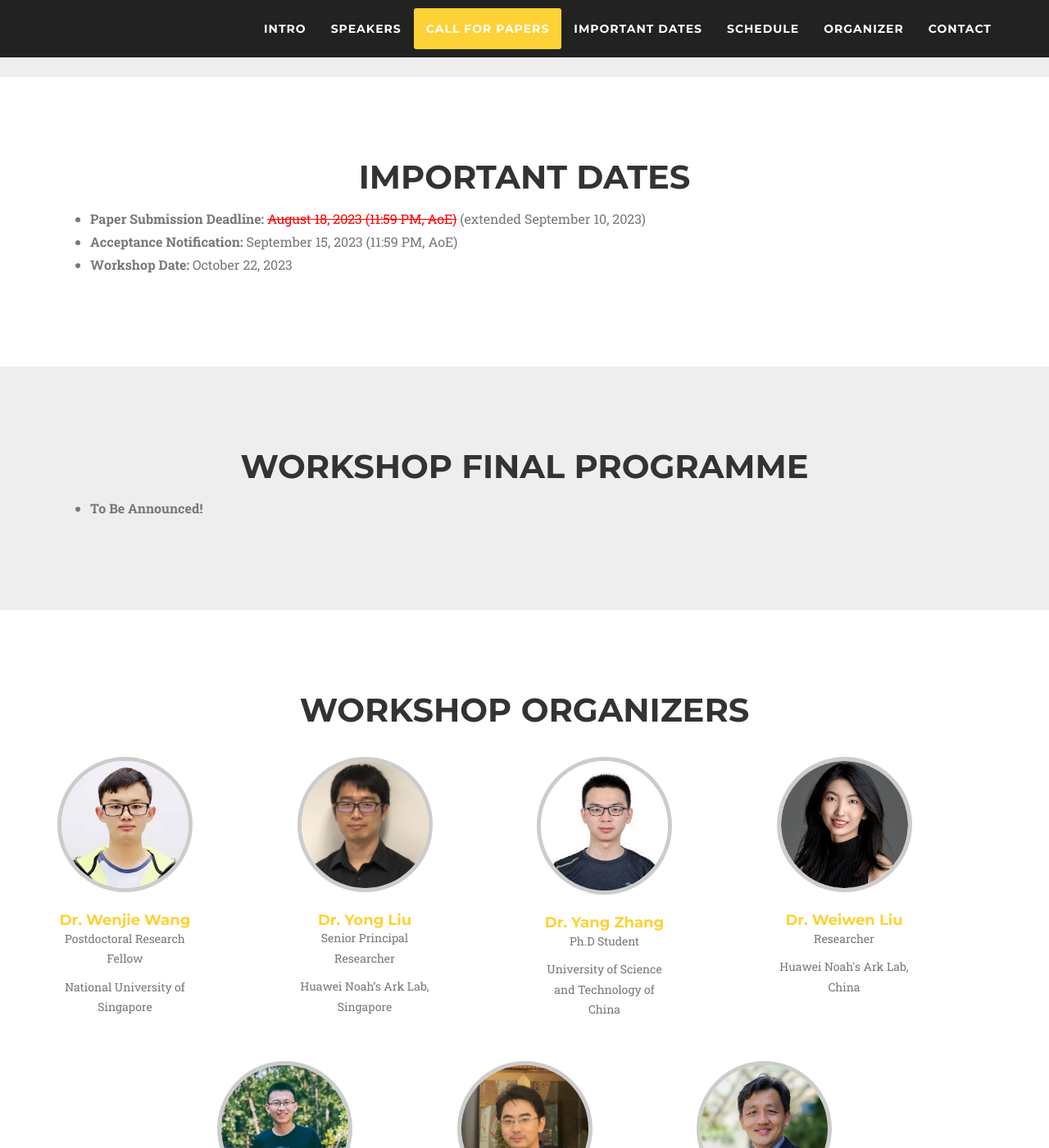
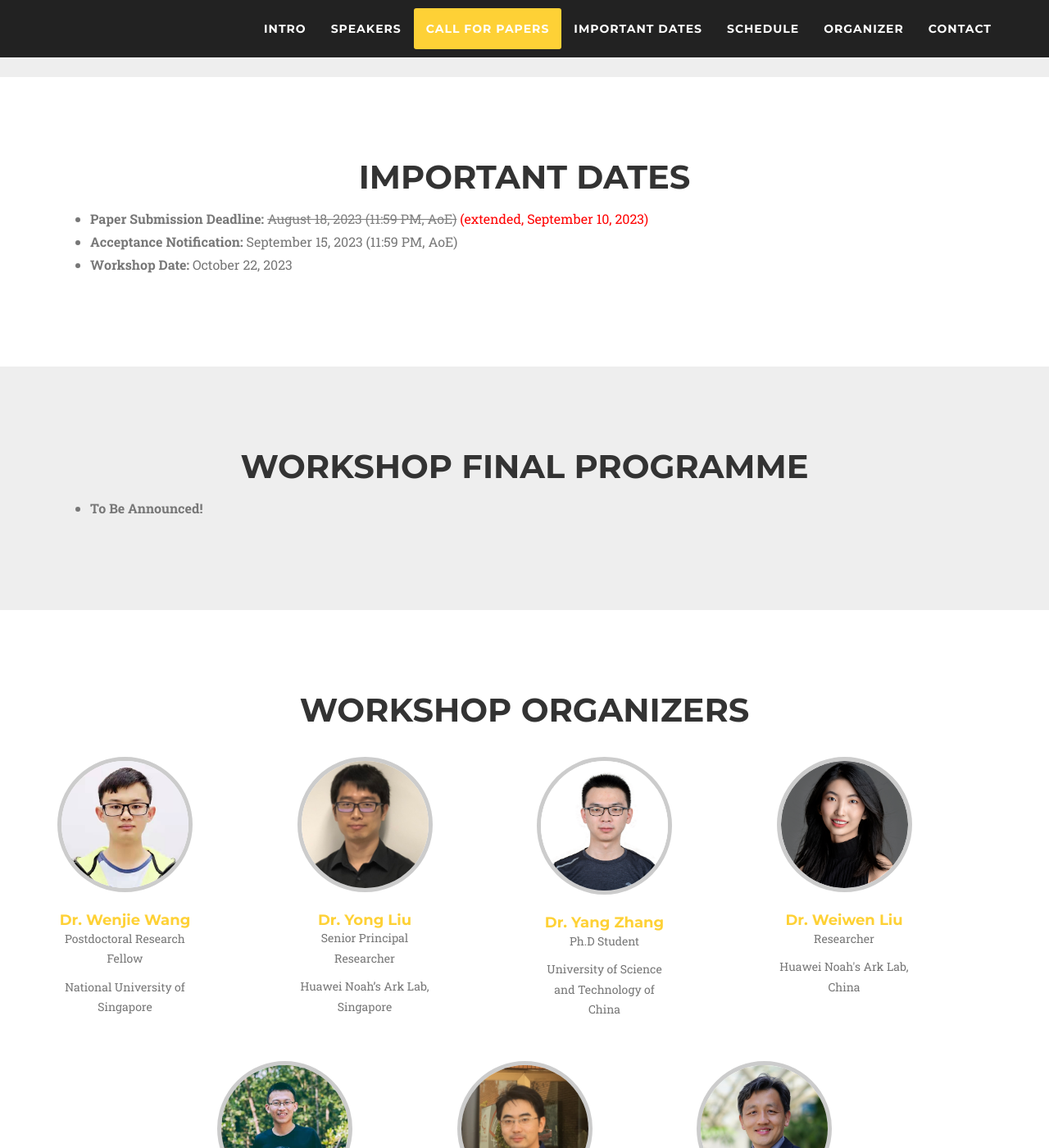
Before and after one commit to generative-rec/generative-rec.github.io, a Jekyll site: the page built from index.md, in a window 1280 px wide and 1400 px high, scrolled down 2201 px. Shown: the whole window at 82% size. Built offline with Jekyll 4.4.1, drawn with Linux system fonts in a browser that asks for light colours; nearby versions of some CDN libraries; some web fonts are replaced.

Commit message:
Update dates.html

```diff
--- a/_includes/dates.html
+++ b/_includes/dates.html
@@ -4,7 +4,10 @@
   <style>
     del {
       text-decoration: line-through; /* 添加横线 */
-      color: red; /* 设置文本颜色 */
+      color: gray; /* 设置文本颜色 */
+    }
+        .extended-date {
+      color: red; /* 设置文本颜色为红色 */
     }
   </style>
 </head>
@@ -20,7 +23,7 @@
     <div class="row text-justify">
       <div class="col-md-12">
         <ul class="large text-muted">
-          <li><b>Paper Submission Deadline:</b> <del>August 18, 2023 (11:59 PM, AoE)</del> (extended September 10, 2023) </li>
+          <li><b>Paper Submission Deadline:</b> <del>August 18, 2023 (11:59 PM, AoE)</del> <span class="extended-date">(extended, September 10, 2023)</span> </li>
           <li><b>Acceptance Notification:</b> September 15, 2023 (11:59 PM, AoE)</li>
           <li><b>Workshop Date:</b> October 22, 2023</li>
         </ul>
```
